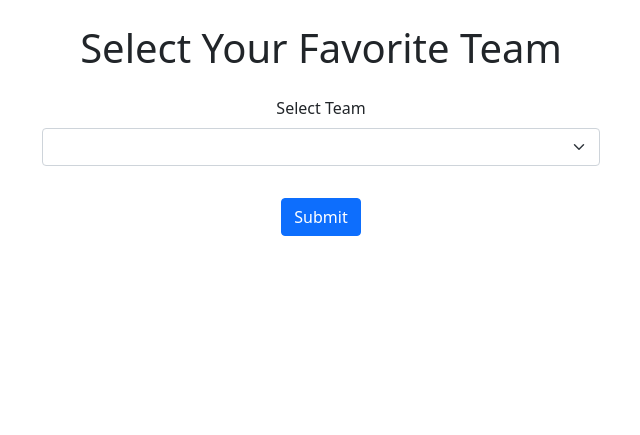
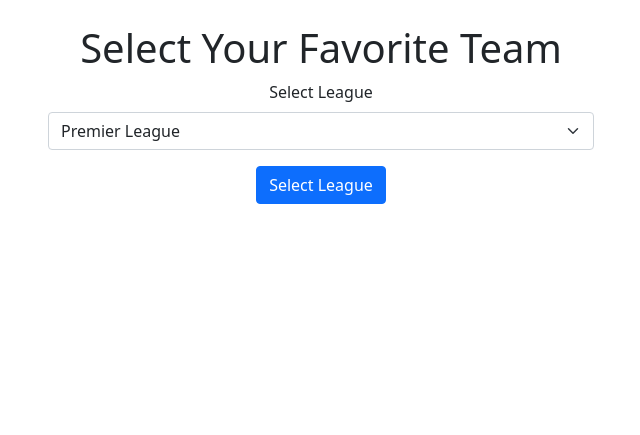
Before and after one commit to sej51/soccer-tracker, a Flask app: page / in a window 1280 px wide. Shown: the part 56-491 px from the top of the page, without its empty margins (319-959 px from the left). Run offline with Flask 3, Linux system fonts and the light colour scheme; data that the repository does not hold is empty.

Commit message:
Standings added to team.html and Home.html dropdowns restructured

```diff
--- a/app/api_service.py
+++ b/app/api_service.py
@@ -43,10 +43,10 @@
 
     return response.json().get("teams", [])
 
-def get_team_info(team_name):
-    """Fetch team information by name within the Premier League."""
+def get_team_info(team_name, league_code):
+    """Fetch team information by name within the given league."""
     headers = {"X-Auth-Token": API_TOKEN}
-    response = requests.get(f"{API_BASE_URL}/competitions/PL/teams", headers=headers)
+    response = requests.get(f"{API_BASE_URL}/competitions/{league_code}/teams", headers=headers)
 
     try:
         response.raise_for_status()
@@ -80,3 +80,22 @@
         return None
 
     return response.json()  # Return fixtures data
+
+def get_standings(competition="PL"):
+    """Fetch league standings."""
+    headers = {"X-Auth-Token": API_TOKEN}
+    response = requests.get(f"{API_BASE_URL}/competitions/{competition}/standings", headers=headers)
+
+    try:
+        response.raise_for_status()
+    except requests.exceptions.HTTPError as e:
+        print(f"HTTP error: {e}")
+        print(f"Response content: {response.content}")
+        return {"standings": []}
+
+    standings_data = response.json()
+    if "standings" not in standings_data:
+        print(f"Unexpected standings structure: {standings_data}")
+        return {"standings": []}
+
+    return standings_data
--- a/app/routes.py
+++ b/app/routes.py
@@ -2,18 +2,24 @@
 from datetime import datetime, timedelta
 from zoneinfo import ZoneInfo
 
-from .api_service import get_all_leagues, get_teams_by_league, get_team_info, get_team_fixtures
+from .api_service import get_all_leagues, get_teams_by_league, get_team_info, get_team_fixtures, get_standings
 from .helper import convert_to_local_time
 
 main = Blueprint('main', __name__)
-@main.route('/')
+@main.route('/', methods=['GET', 'POST'])
 def home():
-    leagues = get_all_leagues()
-    teams_by_league = {
-        league["name"]: get_teams_by_league(league["code"])
-        for league in leagues
-    }
-    return render_template('home.html', teams_by_league=teams_by_league)
+    leagues = [
+        {"code": "PL", "name": "Premier League"},
+        {"code": "BL1", "name": "Bundesliga"},
+        {"code": "FL1", "name": "Ligue 1"},
+        {"code": "PD", "name": "La Liga"},
+        {"code": "SA", "name": "Serie A"}
+    ]
+
+    selected_league = request.form.get('league')
+    teams = get_teams_by_league(selected_league) if selected_league else []
+
+    return render_template('home.html', leagues=leagues, teams=teams, selected_league=selected_league)
 
 @main.route('/about')
 def about():
@@ -21,22 +27,24 @@
 
 @main.route('/team', methods=['POST'])
 def team():
-    team_name = request.form['team']
-    team_info = get_team_info(team_name)
+    league_code = request.form.get('league')
+    team_name = request.form.get('team')
 
+    if not league_code or not team_name:
+        return "League or team not selected. Please go back and try again.", 400
+
+    team_info = get_team_info(team_name, league_code)
     if not team_info:
         return f"Sorry, no data found for team: {team_name}", 404
 
     today = datetime.now()
+    next_month = today + timedelta(days=30)
     team_id = team_info["id"]
-    last_month = today - timedelta(days=30)
-    next_month = today + timedelta(days=30)
 
     upcoming_games = get_team_fixtures(
         team_id, date_from=today.strftime('%Y-%m-%d'), date_to=next_month.strftime('%Y-%m-%d')
     )
 
-    # We could not figure out local time conversion, so we used ChatGPT and learned about ZoneInfo
     def format_game_dates(games):
         for game in games.get("matches", []):
             game["formattedDate"] = convert_to_local_time(game["utcDate"])
@@ -44,8 +52,12 @@
 
     upcoming_games = format_game_dates(upcoming_games)
 
+    standings = get_standings(league_code)
+
     return render_template(
-        "team.html",
+        'team.html',
         team=team_info,
-        upcoming_games=upcoming_games
+        standings=standings.get("standings", [])[0].get("table", []),
+        upcoming_games=upcoming_games,
+        selected_team_id=team_id
     )
--- a/app/templates/home.html
+++ b/app/templates/home.html
@@ -1,24 +1,36 @@
 {% extends "base.html" %}
 
 {% block content %}
-<div class="text-center">
+<div class="container text-center">
     <h1>Select Your Favorite Team</h1>
 
-    <form action="/team" method="post" class="my-4">
+    <form action="/" method="post">
+        <div class="mb-3">
+            <label for="league" class="form-label">Select League</label>
+            <select id="leagueDropdown" name="league" class="form-select w-50 mx-auto">
+                {% for league in leagues %}
+                <option value="{{ league['code'] }}" {% if league['code'] == selected_league %}selected{% endif %}>
+                    {{ league['name'] }}
+                </option>
+                {% endfor %}
+            </select>
+        </div>
+        <button type="submit" class="btn btn-primary">Select League</button>
+    </form>
+
+    {% if selected_league %}
+    <form action="/team" method="post">
+        <input type="hidden" name="league" value="{{ selected_league }}">
         <div class="mb-3">
             <label for="team" class="form-label">Select Team</label>
             <select id="teamDropdown" name="team" class="form-select w-50 mx-auto">
-                {% for league, teams in teams_by_league.items() %}
-                <optgroup label="{{ league }}">
-                    {% for team in teams %}
-                    <option value="{{ team.name }}">{{ team.name }}</option>
-                    {% endfor %}
-                </optgroup>
+                {% for team in teams %}
+                <option value="{{ team['name'] }}">{{ team['name'] }}</option>
                 {% endfor %}
             </select>
         </div>
-
-        <button type="submit" class="btn btn-primary mt-3">Submit</button>
+        <button type="submit" class="btn btn-primary">Select Team</button>
     </form>
+    {% endif %}
 </div>
 {% endblock %}
```
Also changed, not shown: app/templates/team.html (+26 -0 lines).
